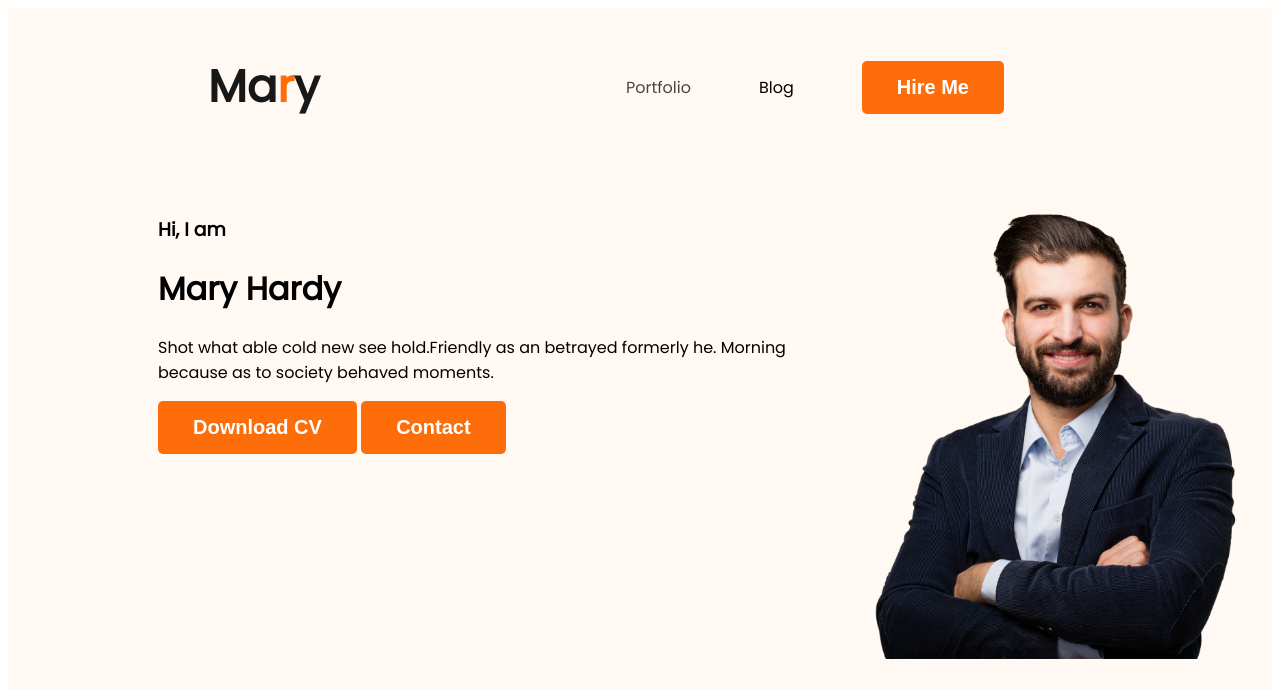
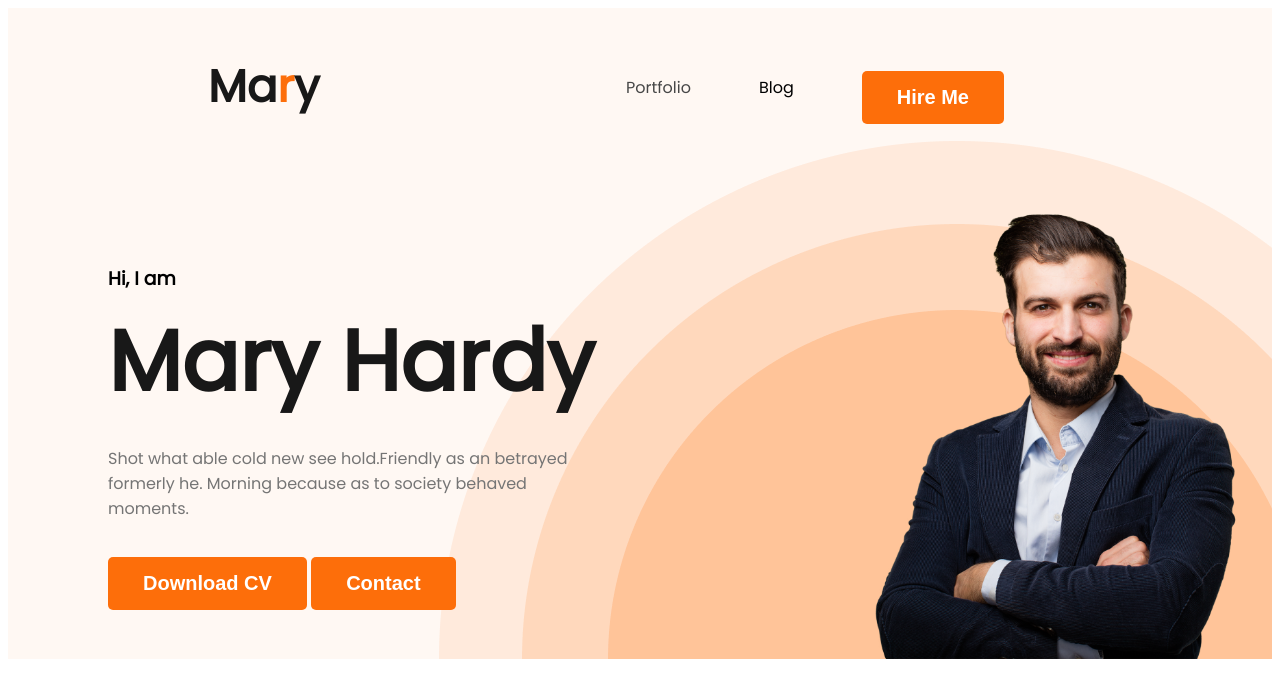
Before and after one commit to sumonkazi17636/web-developer-portfolio, a plain HTML site: page index.html in a window 1280 px wide. Drawn offline with Linux system fonts and the light colour scheme.

Commit message:
header is completed

```diff
--- a/index.html
+++ b/index.html
@@ -21,10 +21,10 @@
             </ul>
         </nav>
         <div class="banner">
-            <div>
+            <div class="banner-content">
                 <h3 class="banner-greeting">Hi, I  am</h3>
                 <h1 class="banner-title">Mary Hardy</h1>
-                <p>Shot what able cold new see hold.Friendly as an betrayed formerly he. Morning because as to society behaved moments.</p>
+                <p class="banner-description">Shot what able cold new see hold.Friendly as an betrayed formerly he. Morning because as to society behaved moments.</p>
                 <button class="btn-primary">Download CV</button>
                 <button class="btn-primary">Contact</button>
             </div>
--- a/styles/portfolio.css
+++ b/styles/portfolio.css
@@ -24,6 +24,7 @@ body{
     background: #FD6E0A;
     border: 0;
     padding: 15px 35px;
+    margin-top: 20px;
 }
 
 nav {
@@ -50,11 +51,38 @@ nav a{
 }
 .header{
     background-color: #FFF8F3;
+    background-image: url("../images/header_bg.png");
+    background-repeat: no-repeat;
+    background-position: bottom right;
 }
 .banner{
-    padding: 30px 30px 30px 150px;
+    padding: 30px 30px 0px 100px;
     display: flex;
+    align-items: center;
+    justify-content: space-between;
 }
 .banner .profile-picture{
     width: 400px;
 }
+
+.banner-greeting{
+    margin-bottom: 0px;
+    color:#474747
+    font-size: 45px;
+    font-weight: 600;
+}
+
+.banner-title{
+    margin-top: 5px;
+    margin-bottom: 20px;
+    color:#181818;
+    font-size: 85px;
+    font-weight: 700;
+}
+
+.banner-description{
+    color:#757575;
+    max-width: 500px;
+
+
+}
```
